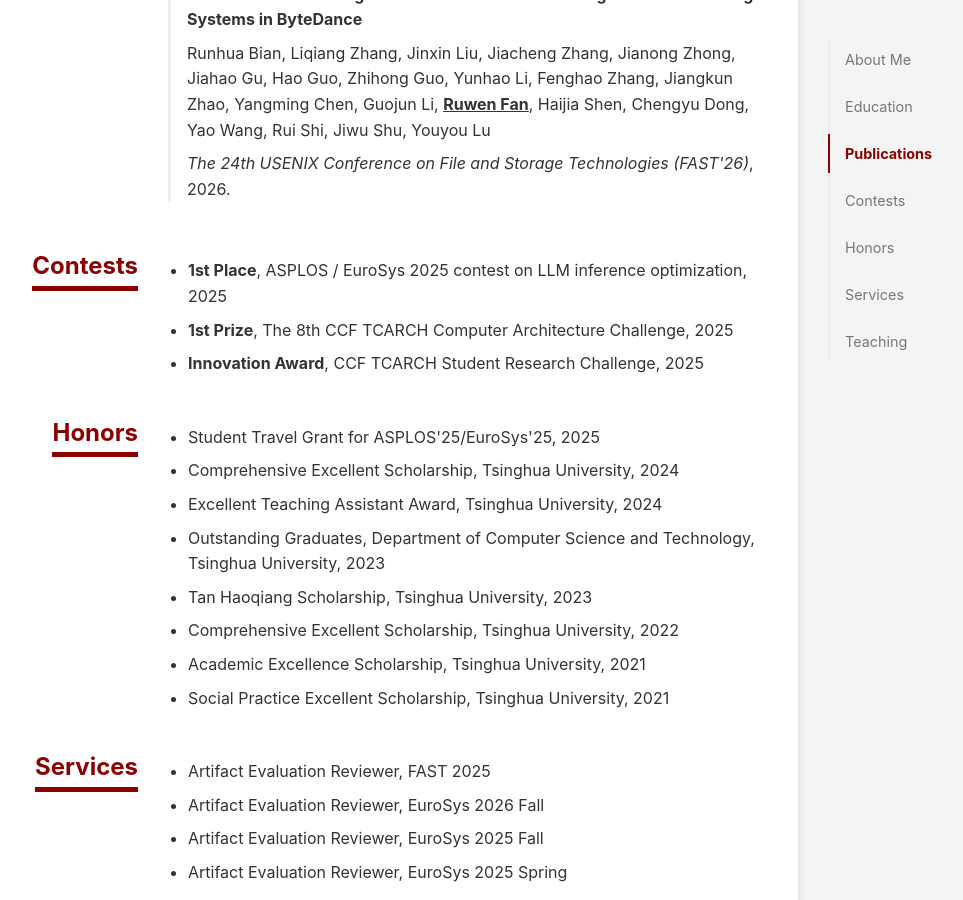
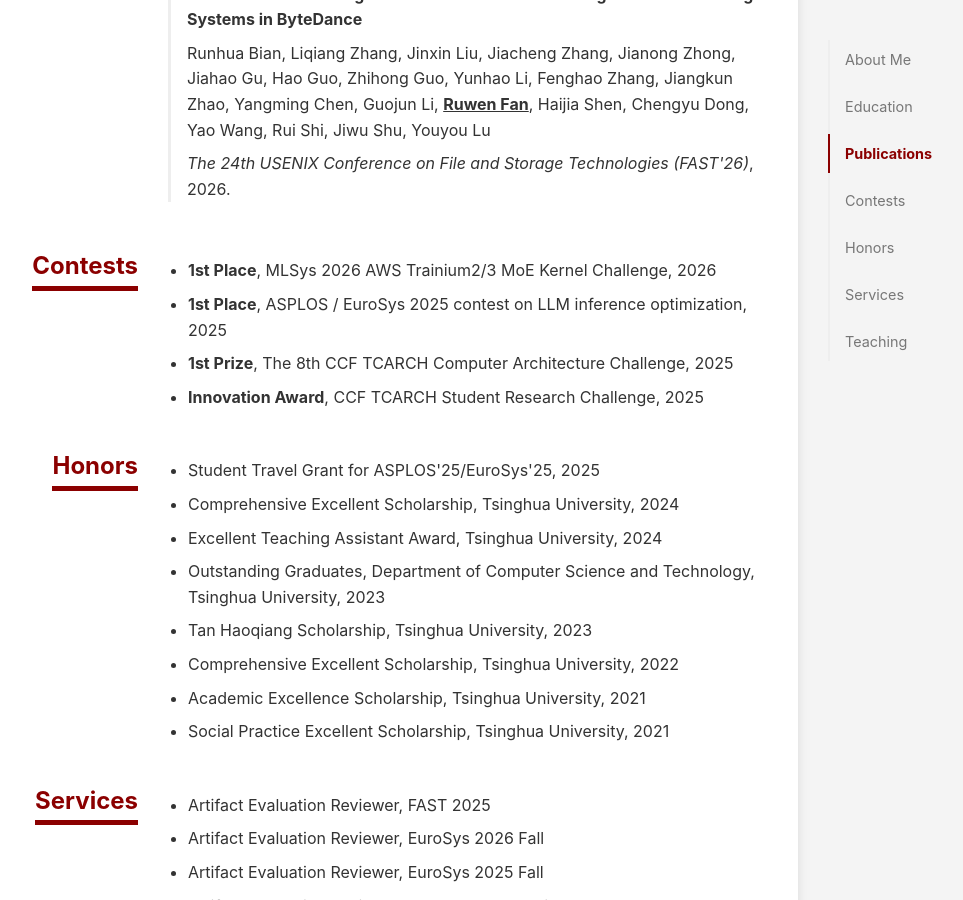
Before and after one commit to Ksitta/ksitta.github.io, a Jekyll site: the page built from index.markdown, in a window 1280 px wide and 900 px high, scrolled down 1117 px. Shown: the whole window, without its empty margins (267-1230 px from the left). Built offline with Jekyll 4.4.1, drawn with Linux system fonts in a browser that asks for light colours.

Commit message:
Add contest entry for MLSys 2026 challenge

```diff
--- a/_data/resume.yml
+++ b/_data/resume.yml
@@ -23,6 +23,9 @@ news:
 # Describe the honors you have before.
 
 contests:
+  - title: MLSys 2026 AWS Trainium2/3 MoE Kernel Challenge
+    prize: 1st Place
+    year: 2026
   - title: ASPLOS / EuroSys 2025 contest on LLM inference optimization
     prize: 1st Place
     year: 2025
```
